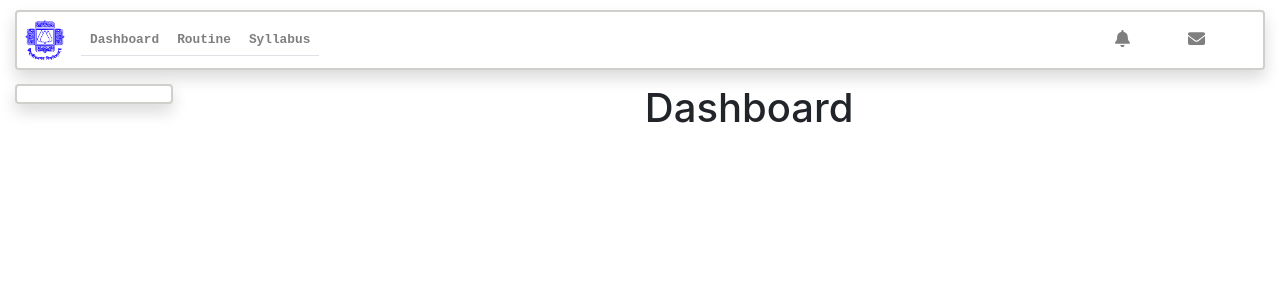
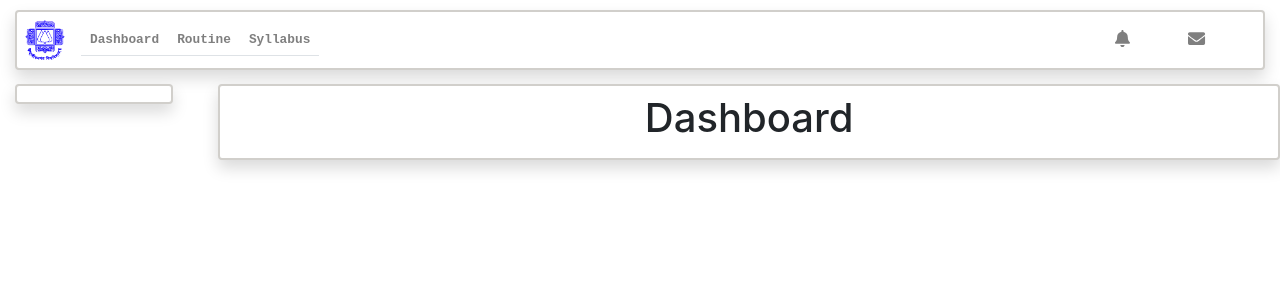
Before and after one commit to kmtusher97/Office-Management-Application-for-CSEJU, a React (Create React App) app in the folder cseju-office-management-app/: page / in a window 1280 px wide. Before the commit this address led to /dashboard. Shown: the top 300 px of the page. Built offline with nearby package versions, Linux system fonts and the light colour scheme.

Commit message:
Routing Bug fixed

```diff
--- a/cseju-office-management-app/src/components/layout/Layout.css
+++ b/cseju-office-management-app/src/components/layout/Layout.css
@@ -4,3 +4,9 @@
   padding-top: 10px;
   padding-bottom: 10px;
 }
+
+.main {
+  border: 2px solid #d1cfcb;
+  border-radius: 15px;
+  padding-right: 25px;
+}
--- a/cseju-office-management-app/src/components/layout/Layout.js
+++ b/cseju-office-management-app/src/components/layout/Layout.js
@@ -21,8 +21,10 @@ class Layout extends Component {
             </Container>
           </Col>
           <Col md={10}>
-            <main className="main">
-              <Routing />
+            <main className="main shadow p-2 mb-1 bg-white rounded">
+              <div className="workspace fluid">
+                <Routing />
+              </div>
             </main>
           </Col>
         </Row>
--- a/cseju-office-management-app/src/route/Routes.js
+++ b/cseju-office-management-app/src/route/Routes.js
@@ -30,9 +30,15 @@ const routes = [
   },
   {
     path: "/dashboard",
-    exact: false,
+    exact: true,
     name: "Dashboard",
     component: Dashboard
+  },
+  {
+    path: "/syllabus",
+    exact: true,
+    name: "Syllabus",
+    component: Syllabus
   },
   {
     path: "/routine",
@@ -47,33 +53,26 @@ const routes = [
     component: Notification
   },
   {
-    path: "/syllabus",
+    path: "/syllabus/create",
     exact: true,
-    name: "Syllabus",
-    component: Syllabus
-  },
-
-  {
-    path: "/syllabus/create",
-    exact: false,
     name: "SyllabusCreator",
     component: SyllabusCreator
   },
   {
     path: "/syllabus/course/types",
-    exact: false,
+    exact: true,
     name: "SyllabusCourseTypeCreator",
     component: SyllabusCourseTypeCreator
   },
   {
     path: "/syllabus/edit/course",
-    exact: false,
+    exact: true,
     name: "SyllabusCourseEditor",
     component: SyllabusCourseEditor
   },
   {
     path: "/syllabus/view",
-    exact: false,
+    exact: true,
     name: "SyllabusViewer",
     component: SyllabusViewer
   }
--- a/cseju-office-management-app/src/route/SidebarRouting.js
+++ b/cseju-office-management-app/src/route/SidebarRouting.js
@@ -1,5 +1,5 @@
 import React, { Component, Suspense } from "react";
-import { Switch, Route, Redirect } from "react-router-dom";
+import { Switch, Route } from "react-router-dom";
 
 import routes from "./SidebarRoutes";
 
@@ -17,7 +17,6 @@ class SidebarRouting extends Component {
               component={route.component}
             ></Route>
           ))}
-          <Redirect from="/" to="/dashboard" />
         </Switch>
       </Suspense>
     );
```
